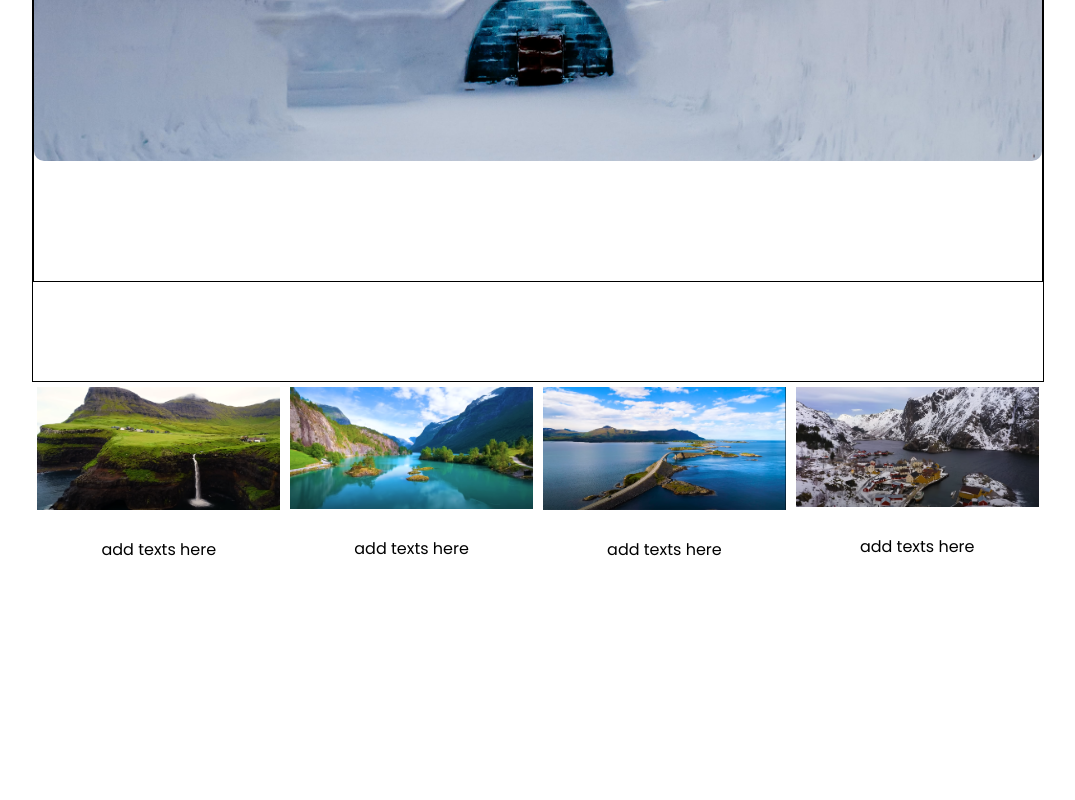
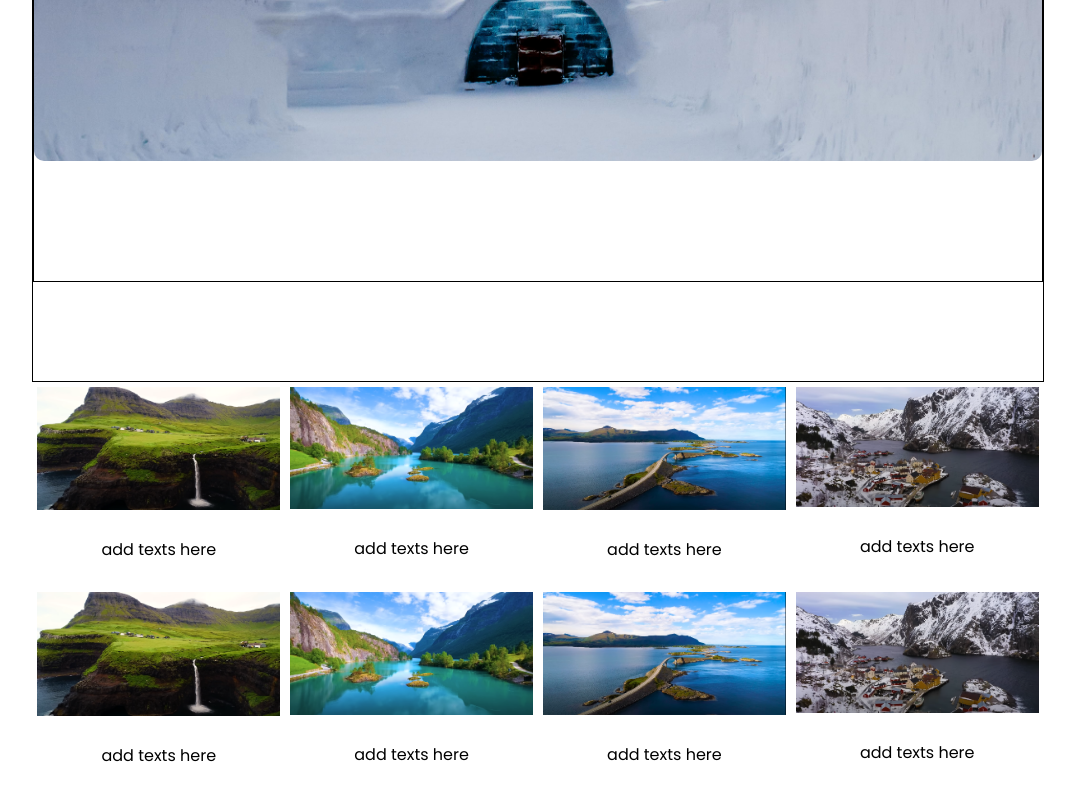
Before and after one commit to saadhfd/Group-H, a plain HTML site: page Index.html in a window 1280 px wide. Shown: the part 386-1186 px from the top of the page, without its empty margins (102-1177 px from the left). Before the commit the page ends 973 px from the top, so only its background shows below. Drawn offline with nearby package versions, Linux system fonts and the light colour scheme.

Commit message:
add 1row more in gallery

```diff
--- a/CSS/style.css
+++ b/CSS/style.css
@@ -109,6 +109,7 @@ div.photo:hover {
   .row {
     width: 80%;
     margin: auto;
+    display: flex;
   }
   .gallery {
     padding: 5px;
--- a/Index.html
+++ b/Index.html
@@ -75,5 +75,47 @@
   </div>
 </div>
 </div>
+
+
+<div class="row">
+<div class="gallery">
+  <div class="photo">
+    <a  href="/Images/photo1.png">
+      <img src="/Images/photo1.png" alt="Norway" width="600" height="400">
+    </a>
+    <div class="desc">add texts here</div>
+  </div>
+</div>
+
+
+<div class="gallery">
+  <div class="photo">
+    <a  href="/Images/photo2.png">
+      <img src="/Images/photo2.png" alt="nordic" width="600" height="400">
+    </a>
+    <div class="desc">add texts here</div>
+  </div>
+</div>
+
+<div class="gallery">
+  <div class="photo">
+    <a  href="/Images/photo3.png">
+      <img src="/Images/photo3.png" alt="nordic" width="600" height="400">
+    </a>
+    <div class="desc">add texts here</div>
+  </div>
+</div>
+
+<div class="gallery">
+  <div class="photo">
+    <a  href="/Images/photo4.png">
+      <img src="/Images/photo4.png" alt="nordic" width="600" height="400">
+    </a>
+    <div class="desc">add texts here</div>
+  </div>
+</div>
+</div>
+
+
 </body>
 </html>
```
